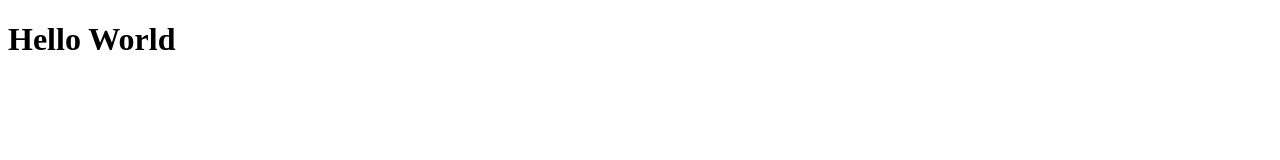
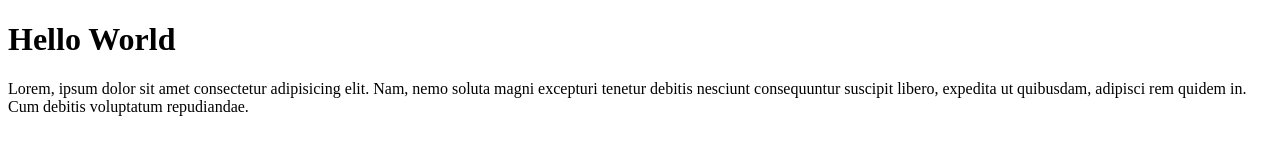
Before and after one commit to sonimaulana/smm-git-test-4, a plain HTML site: page index.html in a window 1280 px wide. Drawn offline with Linux system fonts and the light colour scheme.

Commit message:
Menambahkan Paragraf

```diff
--- a/index.html
+++ b/index.html
@@ -7,5 +7,8 @@
 </head>
 <body>
     <h1> Hello World</h1>
+    <p>
+        Lorem, ipsum dolor sit amet consectetur adipisicing elit. Nam, nemo soluta magni excepturi tenetur debitis nesciunt consequuntur suscipit libero, expedita ut quibusdam, adipisci rem quidem in. Cum debitis voluptatum repudiandae.
+    </p>
 </body>
 </html>
```
